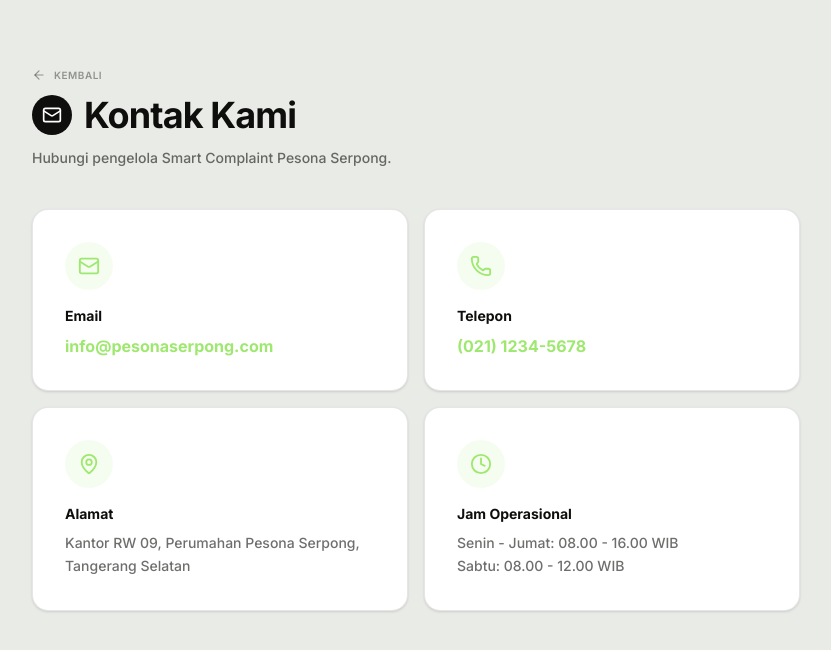
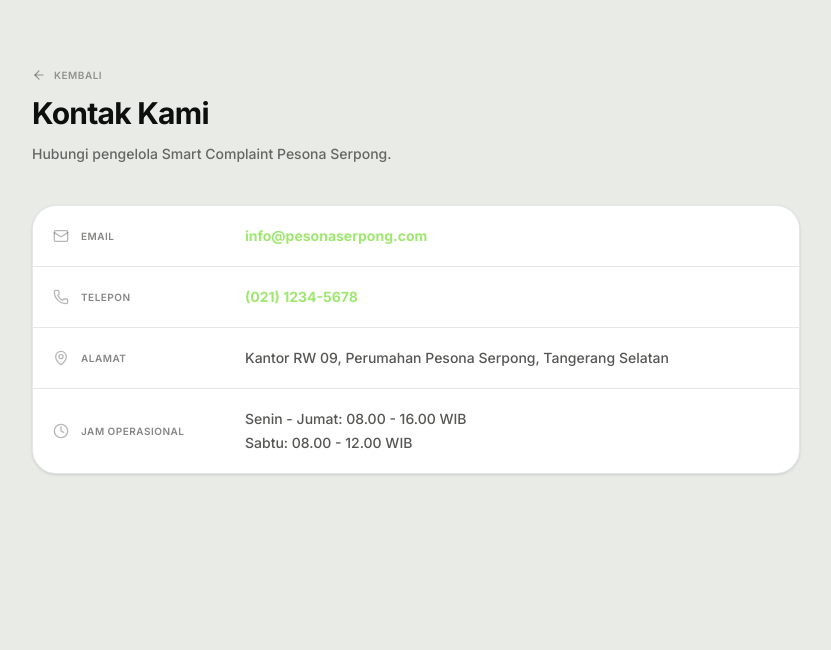
Before and after one commit to WahyutegarNugroho/smart-complaint, a Next.js app: page /bantuan/kontak in a window 1280 px wide. Shown: the top 650 px of the page, without its empty margins (224-1055 px from the left). Built offline with nearby package versions, Linux system fonts and the light colour scheme.

Commit message:
style(ui): flatten bantuan pages, replace purple/indigo badge colors, remove card hover elevation

```diff
--- a/src/app/alur/page.tsx
+++ b/src/app/alur/page.tsx
@@ -23,7 +23,7 @@ const STEPS = [
     icon: ClipboardCheck,
     title: 'Ditinjau Petugas',
     desc: 'Petugas menerima notifikasi dan meninjau laporan yang masuk. Laporan akan divalidasi dan dikategorikan sebelum ditindaklanjuti ke tahap penanganan.',
-    color: 'bg-purple-500',
+    color: 'bg-brand-primary',
   },
   {
     icon: CheckCircle2,
--- a/src/app/bantuan/kontak/page.tsx
+++ b/src/app/bantuan/kontak/page.tsx
@@ -5,6 +5,13 @@ import { ArrowLeft, Mail, Phone, MapPin, Clock } from 'lucide-react'
 export const metadata = {
   title: 'Kontak Kami | Smart Complaint',
 }
+
+const CONTACTS = [
+  { icon: Mail, label: 'Email', value: 'info@pesonaserpong.com', href: 'mailto:info@pesonaserpong.com', type: 'link' as const },
+  { icon: Phone, label: 'Telepon', value: '(021) 1234-5678', href: 'tel:+6282112345678', type: 'link' as const },
+  { icon: MapPin, label: 'Alamat', value: 'Kantor RW 09, Perumahan Pesona Serpong, Tangerang Selatan', type: 'text' as const },
+  { icon: Clock, label: 'Jam Operasional', value: 'Senin - Jumat: 08.00 - 16.00 WIB', secondary: 'Sabtu: 08.00 - 12.00 WIB', type: 'text' as const },
+]
 
 export default function KontakPage() {
   return (
@@ -14,48 +21,31 @@ export default function KontakPage() {
           <Link href="/" className="inline-flex items-center gap-2 text-[10px] font-semibold text-brand-ink/40 uppercase tracking-wider hover:text-brand-primary transition-colors">
             <ArrowLeft size={14} /> Kembali
           </Link>
-          <div className="flex items-center gap-3">
-            <div className="h-10 w-10 bg-brand-ink dark:bg-brand-primary rounded-xl flex items-center justify-center text-brand-canvas dark:text-[#0e0f0c]">
-              <Mail size={20} />
-            </div>
-            <h1 className="text-2xl sm:text-4xl font-bold tracking-tight text-brand-ink">Kontak Kami</h1>
-          </div>
+          <h1 className="text-2xl sm:text-3xl font-bold tracking-tight text-brand-ink">Kontak Kami</h1>
           <p className="text-brand-ink/60 font-medium text-sm leading-relaxed">Hubungi pengelola Smart Complaint Pesona Serpong.</p>
         </div>
 
-        <div className="grid grid-cols-1 sm:grid-cols-2 gap-4">
-          <div className="bg-brand-canvas border border-brand-hairline rounded-2xl p-6 sm:p-8 shadow-sm hover:shadow-xl transition-all">
-            <div className="h-12 w-12 bg-brand-primary/10 rounded-xl flex items-center justify-center text-brand-primary mb-4">
-              <Mail size={22} />
+        <div className="bg-brand-canvas border border-brand-hairline rounded-xl divide-y divide-brand-hairline shadow-sm">
+          {CONTACTS.map((item, i) => (
+            <div key={i} className="p-5 flex flex-col sm:flex-row sm:items-center gap-3 sm:gap-4">
+              <div className="flex items-center gap-3 sm:w-44 shrink-0">
+                <item.icon size={16} className="text-brand-ink/30 shrink-0" />
+                <span className="text-[10px] font-semibold text-brand-ink/50 uppercase tracking-wider">{item.label}</span>
+              </div>
+              {item.type === 'link' ? (
+                <a href={item.href} className="text-sm font-bold text-brand-primary hover:underline break-all">
+                  {item.value}
+                </a>
+              ) : (
+                <div className="space-y-1">
+                  <p className="text-sm font-medium text-brand-ink/70">{item.value}</p>
+                  {'secondary' in item && item.secondary && (
+                    <p className="text-sm font-medium text-brand-ink/70">{item.secondary}</p>
+                  )}
+                </div>
+              )}
             </div>
-            <h3 className="text-sm font-bold text-brand-ink mb-2">Email</h3>
-            <a href="mailto:info@pesonaserpong.com" className="text-base font-bold text-brand-primary hover:underline">
-              info@pesonaserpong.com
-            </a>
-          </div>
-          <div className="bg-brand-canvas border border-brand-hairline rounded-2xl p-6 sm:p-8 shadow-sm hover:shadow-xl transition-all">
-            <div className="h-12 w-12 bg-brand-primary/10 rounded-xl flex items-center justify-center text-brand-primary mb-4">
-              <Phone size={22} />
-            </div>
-            <h3 className="text-sm font-bold text-brand-ink mb-2">Telepon</h3>
-            <a href="tel:+6282112345678" className="text-base font-bold text-brand-primary hover:underline">
-              (021) 1234-5678
-            </a>
-          </div>
-          <div className="bg-brand-canvas border border-brand-hairline rounded-2xl p-6 sm:p-8 shadow-sm hover:shadow-xl transition-all">
-            <div className="h-12 w-12 bg-brand-primary/10 rounded-xl flex items-center justify-center text-brand-primary mb-4">
-              <MapPin size={22} />
-            </div>
-            <h3 className="text-sm font-bold text-brand-ink mb-2">Alamat</h3>
-            <p className="text-sm text-brand-ink/60 font-medium leading-relaxed">Kantor RW 09, Perumahan Pesona Serpong, Tangerang Selatan</p>
-          </div>
-          <div className="bg-brand-canvas border border-brand-hairline rounded-2xl p-6 sm:p-8 shadow-sm hover:shadow-xl transition-all">
-            <div className="h-12 w-12 bg-brand-primary/10 rounded-xl flex items-center justify-center text-brand-primary mb-4">
-              <Clock size={22} />
-            </div>
-            <h3 className="text-sm font-bold text-brand-ink mb-2">Jam Operasional</h3>
-            <p className="text-sm text-brand-ink/60 font-medium leading-relaxed">Senin - Jumat: 08.00 - 16.00 WIB<br />Sabtu: 08.00 - 12.00 WIB</p>
-          </div>
+          ))}
         </div>
       </main>
     </div>
--- a/src/app/dashboard/admin/announcements/AnnouncementItem.tsx
+++ b/src/app/dashboard/admin/announcements/AnnouncementItem.tsx
@@ -13,7 +13,7 @@ import ConfirmModal from '@/components/ConfirmModal'
 
 const CATEGORY_STYLES: Record<string, { label: string; cls: string }> = {
   umum: { label: 'Umum', cls: 'bg-blue-100 text-blue-700 border-blue-200 dark:bg-blue-900/20 dark:text-blue-400 dark:border-blue-800' },
-  kegiatan: { label: 'Kegiatan', cls: 'bg-purple-100 text-purple-700 border-purple-200 dark:bg-purple-900/20 dark:text-purple-400 dark:border-purple-800' },
+  kegiatan: { label: 'Kegiatan', cls: 'bg-amber-100 text-amber-700 border-amber-200 dark:bg-amber-900/20 dark:text-amber-400 dark:border-amber-800' },
   darurat: { label: 'Darurat', cls: 'bg-red-100 text-red-700 border-red-200 dark:bg-red-900/20 dark:text-red-400 dark:border-red-800' },
   kebersihan: { label: 'Kebersihan', cls: 'bg-emerald-100 text-emerald-700 border-emerald-200 dark:bg-emerald-900/20 dark:text-emerald-400 dark:border-emerald-800' },
   kesehatan: { label: 'Kesehatan', cls: 'bg-cyan-100 text-cyan-700 border-cyan-200 dark:bg-cyan-900/20 dark:text-cyan-400 dark:border-cyan-800' },
--- a/src/app/informasi/agenda/page.tsx
+++ b/src/app/informasi/agenda/page.tsx
@@ -10,7 +10,7 @@ export const metadata = {
 
 const CATEGORY_MAP: Record<string, { label: string; cls: string }> = {
   umum: { label: 'Umum', cls: 'bg-blue-100 text-blue-700 border-blue-200 dark:bg-blue-900/20 dark:text-blue-400 dark:border-blue-800' },
-  kegiatan: { label: 'Kegiatan', cls: 'bg-purple-100 text-purple-700 border-purple-200 dark:bg-purple-900/20 dark:text-purple-400 dark:border-purple-800' },
+  kegiatan: { label: 'Kegiatan', cls: 'bg-amber-100 text-amber-700 border-amber-200 dark:bg-amber-900/20 dark:text-amber-400 dark:border-amber-800' },
   darurat: { label: 'Darurat', cls: 'bg-red-100 text-red-700 border-red-200 dark:bg-red-900/20 dark:text-red-400 dark:border-red-800' },
   kebersihan: { label: 'Kebersihan', cls: 'bg-emerald-100 text-emerald-700 border-emerald-200 dark:bg-emerald-900/20 dark:text-emerald-400 dark:border-emerald-800' },
   kesehatan: { label: 'Kesehatan', cls: 'bg-cyan-100 text-cyan-700 border-cyan-200 dark:bg-cyan-900/20 dark:text-cyan-400 dark:border-cyan-800' },
--- a/src/app/informasi/darurat/page.tsx
+++ b/src/app/informasi/darurat/page.tsx
@@ -10,7 +10,7 @@ const EMERGENCY_CONTACTS = [
   { name: 'Pos Keamanan Pesona Serpong', phone: '(021) 1234-5678', icon: Shield, color: 'bg-blue-500' },
   { name: 'Pemadam Kebakaran', phone: '113', icon: Flame, color: 'bg-red-500' },
   { name: 'Ambulans / Rumah Sakit', phone: '118 / 119', icon: Ambulance, color: 'bg-emerald-500' },
-  { name: 'Kepolisian', phone: '110', icon: Shield, color: 'bg-indigo-500' },
+  { name: 'Kepolisian', phone: '110', icon: Shield, color: 'bg-brand-primary' },
 ]
 
 export default function DaruratPage() {
--- a/src/components/dashboard/sections/ComplaintListSection.tsx
+++ b/src/components/dashboard/sections/ComplaintListSection.tsx
@@ -245,10 +245,10 @@ export default async function ComplaintListSection({ profileId, isWarga, searchP
 
             return (
               <Link key={item.id} href={`/dashboard/complaint/${item.id}`} className="group h-full">
-                <div className={`h-full bg-brand-canvas p-4 md:p-5 rounded-xl border transition-all duration-300 group-hover:shadow-xl group-hover:-translate-y-1 flex flex-col gap-4 md:gap-5 relative overflow-hidden ${
+                <div className={`h-full bg-brand-canvas p-4 md:p-5 rounded-xl border flex flex-col gap-4 md:gap-5 relative overflow-hidden ${
                   item.isUrgent && item.status !== 'COMPLETED'
                     ? 'border-red-100 dark:border-red-900/50 bg-red-50/10 dark:bg-red-900/5'
-                    : 'border-brand-hairline hover:border-brand-primary/50'
+                    : 'border-brand-hairline hover:border-brand-primary/50 transition-colors'
                 }`}>
 
                   <div className="flex justify-between items-center">
@@ -260,7 +260,7 @@ export default async function ComplaintListSection({ profileId, isWarga, searchP
                           {item.categoryRel?.name || item.category}
                         </span>
                       </div>
-                      <div className="h-9 w-9 md:h-10 md:w-10 bg-brand-canvas-soft rounded-xl flex items-center justify-center text-brand-ink/40 group-hover:bg-brand-ink dark:group-hover:bg-brand-primary group-hover:text-brand-canvas dark:group-hover:text-brand-ink transition-all shadow-sm">
+                      <div className="h-9 w-9 md:h-10 md:w-10 bg-brand-canvas-soft rounded-xl flex items-center justify-center text-brand-ink/40 border border-brand-hairline">
                         <Camera size={16} />
                       </div>
                   </div>
```
Also changed, not shown: src/app/bantuan/panduan/page.tsx (+9 -16 lines), src/app/bantuan/privasi/page.tsx (+13 -18 lines).
